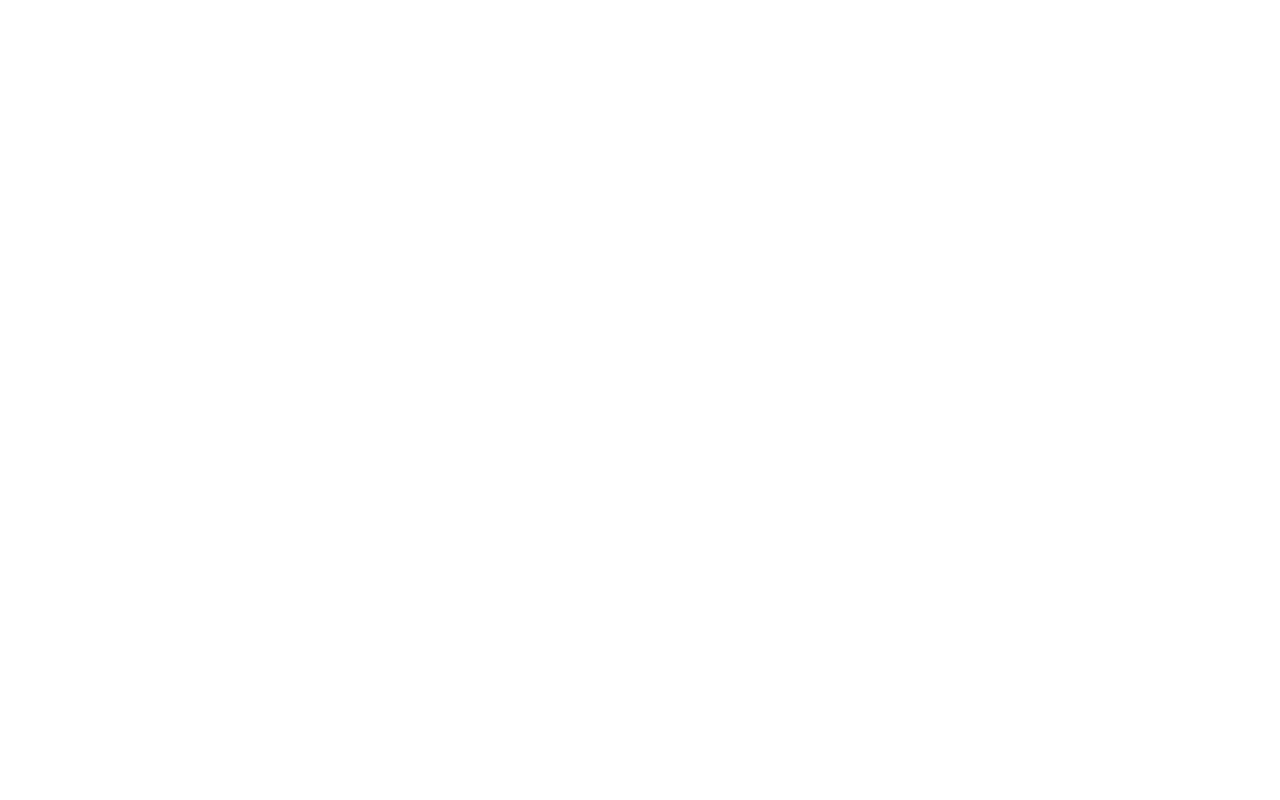
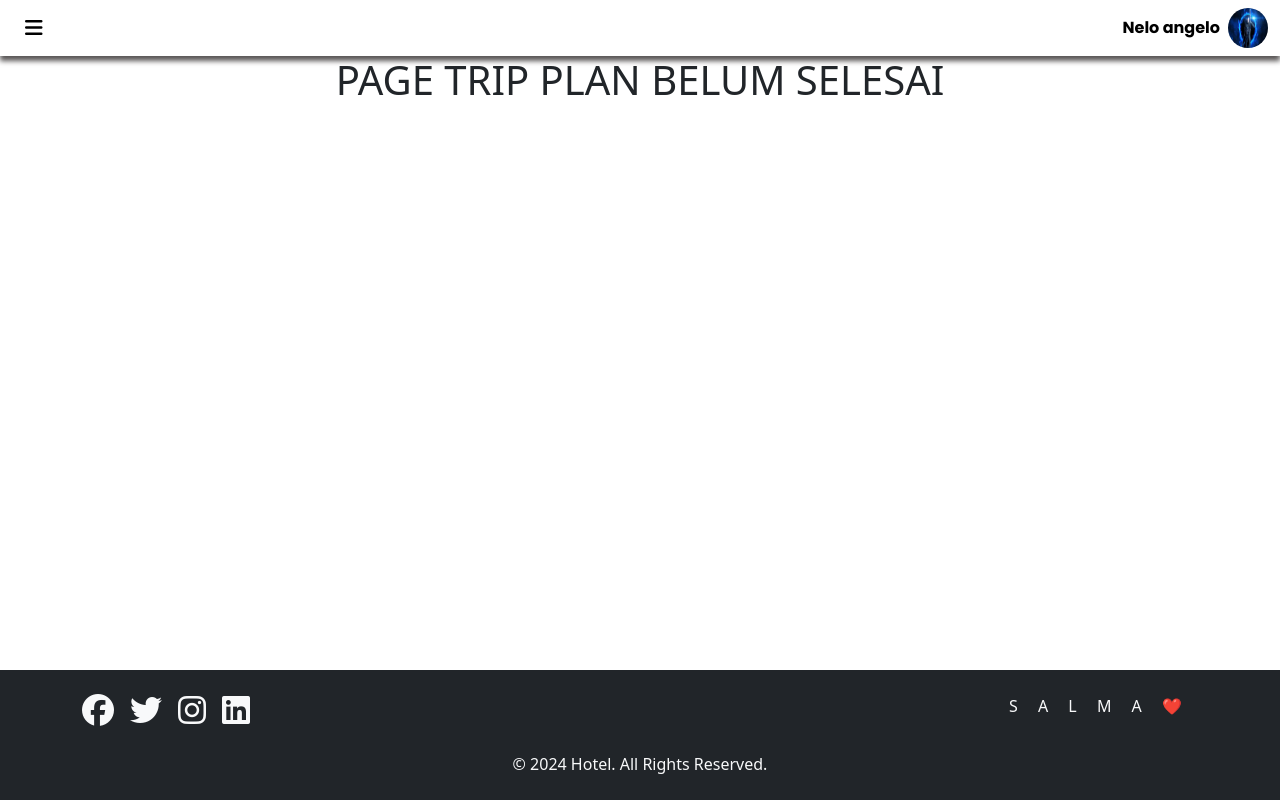
Before and after one commit to Reeyyyh/Asesment-1, a plain HTML site: page html/tripplan.html in a window 1280 px wide. Drawn offline with nearby package versions, Linux system fonts and the light colour scheme.

Commit message:
Add favorite and trip plan page

```diff
--- /dev/null
+++ b/css/favorite.css
@@ -0,0 +1,17 @@
+html, body {
+    height: 100%;
+    margin: 0;
+}
+
+body {
+    display: flex;
+    flex-direction: column;
+}
+
+main {
+    flex: 1;
+}
+
+footer {
+    margin-top: auto;
+}
--- /dev/null
+++ b/css/tripplan.css
@@ -0,0 +1,16 @@
+html, body {
+    height: 100%;
+}
+
+body {
+    display: flex;
+    flex-direction: column;
+}
+
+main {
+    flex: 1;
+}
+
+footer {
+    margin-top: auto;
+}
--- a/html/favorite.html
+++ b/html/favorite.html
@@ -0,0 +1,119 @@
+<!DOCTYPE html>
+<html lang="en">
+
+<head>
+    <meta charset="UTF-8">
+    <meta name="viewport" content="width=device-width, initial-scale=1.0">
+    <title>web hotel</title>
+    <link rel="stylesheet" href="../style.css">
+    <link rel="stylesheet" href="../css/favorite.css">
+
+    <!-- font awesome kit -->
+    <script src="https://kit.fontawesome.com/ed16cb48c0.js" crossorigin="anonymous"></script>
+
+    <!-- Font google -->
+    <link rel="preconnect" href="https://fonts.googleapis.com">
+    <link rel="preconnect" href="https://fonts.gstatic.com" crossorigin>
+    <link
+        href="https://fonts.googleapis.com/css2?family=Montserrat:ital,wght@0,100..900;1,100..900&family=Poppins:wght@100;400;700&display=swap"
+        rel="stylesheet">
+
+    <!-- bootstrap via CDN -->
+    <link href="https://cdn.jsdelivr.net/npm/bootstrap@5.3.3/dist/css/bootstrap.min.css" rel="stylesheet"
+        integrity="sha384-QWTKZyjpPEjISv5WaRU9OFeRpok6YctnYmDr5pNlyT2bRjXh0JMhjY6hW+ALEwIH" crossorigin="anonymous">
+
+    <script src="https://cdn.jsdelivr.net/npm/bootstrap@5.3.3/dist/js/bootstrap.bundle.min.js"
+        integrity="sha384-YvpcrYf0tY3lHB60NNkmXc5s9fDVZLESaAA55NDzOxhy9GkcIdslK1eN7N6jIeHz"
+        crossorigin="anonymous"></script>
+</head>
+
+<body>
+    <!-- ? navigation -->
+    <nav class="navbar myNavBg navbar-dark sticky-top">
+        <div class="container-fluid">
+            <button class="navbar-toggler" type="button" data-bs-toggle="offcanvas" data-bs-target="#offcanvasNavbar"
+                aria-controls="offcanvasNavbar" aria-expanded="false" aria-label="Toggle navigation">
+                <i class="fa-solid fa-bars"></i>
+            </button>
+
+            <div class="d-flex align-items-center ms-auto">
+                <span class="text-light me-2 myFont text-black">Nelo angelo</span>
+                <img src="../img/AnotherProfile.jpeg" alt="Profile picture" style="width:40px; height:40px;"
+                    class="rounded-circle">
+            </div>
+
+        </div>
+    </nav>
+
+    <!-- ? offcanvas body -->
+    <div class="offcanvas offcanvas-start" tabindex="1" id="offcanvasNavbar">
+        <div class="offcanvas-header">
+            <h5 class="offcanvas-title" id="offcanvasNavbarLabel">Menu</h5>
+            <button type="button" class="btn-close text-reset" data-bs-dismiss="offcanvas"></button>
+        </div>
+
+        <div class="offcanvas-body offcanvasBg">
+            <ul class="navbar-nav">
+                <li class="nav-item">
+                    <a class="nav-link text-white" href="../index.html">Home</a>
+                </li>
+                <li class="nav-item">
+                    <a class="nav-link text-white" href="./tripplan.html">Trip Plan</a>
+                </li>
+                <li class="nav-item">
+                    <a class="nav-link text-white" href="./favorite.html">Favorite</a>
+                </li>
+                <li class="nav-item">
+                    <a class="nav-link text-white" href="profile.html">Profile</a>
+                </li>
+            </ul>
+        </div>
+    </div>
+
+    <main class="d-flex justify-content-center align-content-center">
+        <h1>PAGE FAVORITE BELUM SELESAI</h1>
+    </main>
+
+    <!-- ? Footer content -->
+    <footer class="bg-dark text-light py-4">
+        <div class="container">
+            <div class="row">
+                <!-- ? Section for social media icons -->
+                <div
+                    class="col-md-6 d-flex align-items-center justify-content-center justify-content-md-start mb-3 mb-md-0">
+                    <a href="#" class="me-3 text-light">
+                        <i class="fab fa-facebook fa-2x"></i>
+                    </a>
+                    <a href="#" class="me-3 text-light">
+                        <i class="fab fa-twitter fa-2x"></i>
+                    </a>
+                    <a href="#" class="me-3 text-light">
+                        <i class="fab fa-instagram fa-2x"></i>
+                    </a>
+                    <a href="#" class="me-3 text-light">
+                        <i class="fab fa-linkedin fa-2x"></i>
+                    </a>
+                </div>
+
+                <!-- ? Section for navigation links -->
+                <div class="col-md-6 text-center text-md-end">
+                    <a href="#" class="footer-link text-light me-3 text-decoration-none">S</a>
+                    <a href="#" class="footer-link text-light me-3 text-decoration-none">A</a>
+                    <a href="#" class="footer-link text-light me-3 text-decoration-none">L</a>
+                    <a href="#" class="footer-link text-light me-3 text-decoration-none">M</a>
+                    <a href="#" class="footer-link text-light me-3 text-decoration-none">A</a>
+                    <a href="#" class="footer-link text-light me-3 text-decoration-none">❤️</a>
+                </div>
+            </div>
+
+            <!-- ? Copyright section -->
+            <div class="row mt-4">
+                <div class="col text-center">
+                    <p class="mb-0">© 2024 Hotel. All Rights Reserved.</p>
+                </div>
+            </div>
+        </div>
+    </footer>
+</body>
+
+</html>
--- a/html/tripplan.html
+++ b/html/tripplan.html
@@ -0,0 +1,119 @@
+<!DOCTYPE html>
+<html lang="en">
+
+<head>
+    <meta charset="UTF-8">
+    <meta name="viewport" content="width=device-width, initial-scale=1.0">
+    <title>web hotel</title>
+    <link rel="stylesheet" href="../style.css">
+    <link rel="stylesheet" href="../css/tripplan.css">
+
+    <!-- font awesome kit -->
+    <script src="https://kit.fontawesome.com/ed16cb48c0.js" crossorigin="anonymous"></script>
+
+    <!-- Font google -->
+    <link rel="preconnect" href="https://fonts.googleapis.com">
+    <link rel="preconnect" href="https://fonts.gstatic.com" crossorigin>
+    <link
+        href="https://fonts.googleapis.com/css2?family=Montserrat:ital,wght@0,100..900;1,100..900&family=Poppins:wght@100;400;700&display=swap"
+        rel="stylesheet">
+
+    <!-- bootstrap via CDN -->
+    <link href="https://cdn.jsdelivr.net/npm/bootstrap@5.3.3/dist/css/bootstrap.min.css" rel="stylesheet"
+        integrity="sha384-QWTKZyjpPEjISv5WaRU9OFeRpok6YctnYmDr5pNlyT2bRjXh0JMhjY6hW+ALEwIH" crossorigin="anonymous">
+
+    <script src="https://cdn.jsdelivr.net/npm/bootstrap@5.3.3/dist/js/bootstrap.bundle.min.js"
+        integrity="sha384-YvpcrYf0tY3lHB60NNkmXc5s9fDVZLESaAA55NDzOxhy9GkcIdslK1eN7N6jIeHz"
+        crossorigin="anonymous"></script>
+</head>
+
+<body>
+    <!-- ? navigation -->
+    <nav class="navbar myNavBg navbar-dark sticky-top">
+        <div class="container-fluid">
+            <button class="navbar-toggler" type="button" data-bs-toggle="offcanvas" data-bs-target="#offcanvasNavbar"
+                aria-controls="offcanvasNavbar" aria-expanded="false" aria-label="Toggle navigation">
+                <i class="fa-solid fa-bars"></i>
+            </button>
+
+            <div class="d-flex align-items-center ms-auto">
+                <span class="text-light me-2 myFont text-black">Nelo angelo</span>
+                <img src="../img/AnotherProfile.jpeg" alt="Profile picture" style="width:40px; height:40px;"
+                    class="rounded-circle">
+            </div>
+
+        </div>
+    </nav>
+
+    <!-- ? offcanvas body -->
+    <div class="offcanvas offcanvas-start" tabindex="1" id="offcanvasNavbar">
+        <div class="offcanvas-header">
+            <h5 class="offcanvas-title" id="offcanvasNavbarLabel">Menu</h5>
+            <button type="button" class="btn-close text-reset" data-bs-dismiss="offcanvas"></button>
+        </div>
+
+        <div class="offcanvas-body offcanvasBg">
+            <ul class="navbar-nav">
+                <li class="nav-item">
+                    <a class="nav-link text-white" href="../index.html">Home</a>
+                </li>
+                <li class="nav-item">
+                    <a class="nav-link text-white" href="./tripplan.html">Trip Plan</a>
+                </li>
+                <li class="nav-item">
+                    <a class="nav-link text-white" href="./favorite.html">Favorite</a>
+                </li>
+                <li class="nav-item">
+                    <a class="nav-link text-white" href="profile.html">Profile</a>
+                </li>
+            </ul>
+        </div>
+    </div>
+
+    <main class="d-flex justify-content-center align-content-center">
+        <h1>PAGE TRIP PLAN BELUM SELESAI</h1>
+    </main>
+
+    <!-- ? Footer content -->
+    <footer class="bg-dark text-light py-4">
+        <div class="container">
+            <div class="row">
+                <!-- ? Section for social media icons -->
+                <div
+                    class="col-md-6 d-flex align-items-center justify-content-center justify-content-md-start mb-3 mb-md-0">
+                    <a href="#" class="me-3 text-light">
+                        <i class="fab fa-facebook fa-2x"></i>
+                    </a>
+                    <a href="#" class="me-3 text-light">
+                        <i class="fab fa-twitter fa-2x"></i>
+                    </a>
+                    <a href="#" class="me-3 text-light">
+                        <i class="fab fa-instagram fa-2x"></i>
+                    </a>
+                    <a href="#" class="me-3 text-light">
+                        <i class="fab fa-linkedin fa-2x"></i>
+                    </a>
+                </div>
+
+                <!-- ? Section for navigation links -->
+                <div class="col-md-6 text-center text-md-end">
+                    <a href="#" class="footer-link text-light me-3 text-decoration-none">S</a>
+                    <a href="#" class="footer-link text-light me-3 text-decoration-none">A</a>
+                    <a href="#" class="footer-link text-light me-3 text-decoration-none">L</a>
+                    <a href="#" class="footer-link text-light me-3 text-decoration-none">M</a>
+                    <a href="#" class="footer-link text-light me-3 text-decoration-none">A</a>
+                    <a href="#" class="footer-link text-light me-3 text-decoration-none">❤️</a>
+                </div>
+            </div>
+
+            <!-- ? Copyright section -->
+            <div class="row mt-4">
+                <div class="col text-center">
+                    <p class="mb-0">© 2024 Hotel. All Rights Reserved.</p>
+                </div>
+            </div>
+        </div>
+    </footer>
+</body>
+
+</html>
```
Also changed, not shown: html/profile.html (+2 -2 lines), index.html (+1 -1 lines), img/AnotherProfile.jpeg (added).
